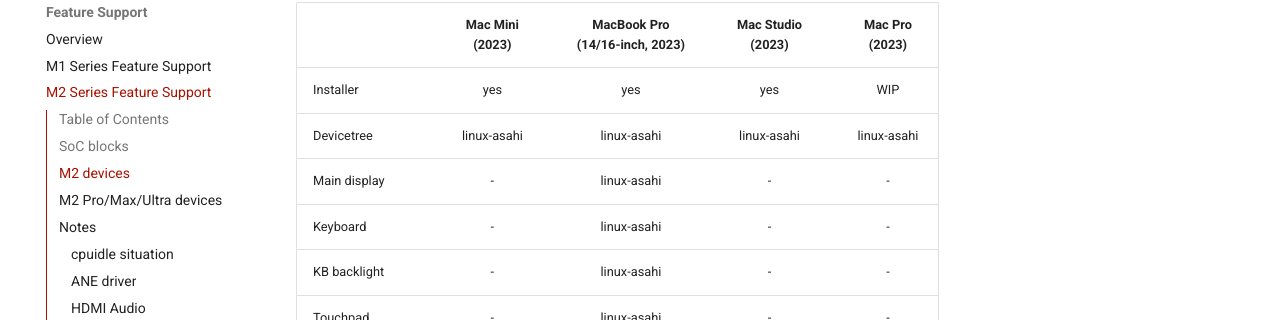
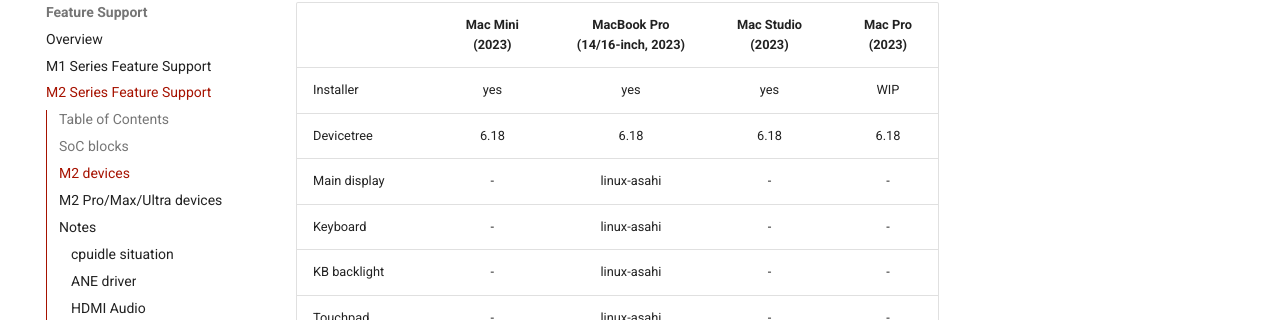
Before and after one commit to AsahiLinux/docs, an MkDocs documentation site: the page built from docs/platform/feature-support/m2.md, in a window 1280 px wide and 900 px high, scrolled down 3393 px. Shown: the part 132-452 px from the top of the window. Built offline with MkDocs 1.6.1 and Material for MkDocs 9.7.7, drawn with Linux system fonts in a browser that asks for light colours; comment, search, counter and statistics services are not loaded.

Commit message:
platform: support: update m2 devicetree inclusions
The devicetrees were all merged for 6.18:
J415:
commit 273be31e5afd ("arm64: dts: apple: Add devicetreee for t8112-j415")

J474s, J475c, J475d:
commit 9da45d978ccb (arm64: dts: apple: Add J474s, J475c and J475d device trees)

J414s, J414cm J416s, J416c:
commit 44a952585b4b ("arm64: dts: apple: Add J414 and J416 Macbook Pro device trees")

J180d:
commit 637f7d2c731f ("arm64: dts: apple: Add J180d (Mac Pro, M2 Ultra, 2023) device tree")

Signed-off-by: Axel Flordal <axel@flordal.net>

```diff
--- a/docs/platform/feature-support/m2.md
+++ b/docs/platform/feature-support/m2.md
@@ -63,7 +63,7 @@
 |                    | MacBook Air<br>(13-inch, 2022) | MacBook Air<br>(15-inch, 2023) | MacBook Pro<br>(13-inch, 2022) | Mac Mini<br>(2023) |
 |--------------------|:------------------------------:|:------------------------------:|:------------------------------:|:------------------:|
 | Installer          | yes                            | yes                            | yes                            | yes                |
-| Devicetree         | 6.4                            | linux-asahi                    | 6.4                            | 6.4                |
+| Devicetree         | 6.4                            | 6.18                           | 6.4                            | 6.4                |
 | Main display       | linux-asahi                    | linux-asahi                    | linux-asahi                    | -                  |
 | Keyboard           | linux-asahi                    | linux-asahi                    | linux-asahi                    | -                  |
 | KB backlight       | 6.4                            | 6.4                            | 6.4                            | -                  |
@@ -88,7 +88,7 @@
 |                    | Mac Mini<br>(2023) | MacBook Pro<br>(14/16-inch, 2023) | Mac Studio<br>(2023) | Mac Pro<br>(2023)    |
 |--------------------|:------------------:|:---------------------------------:|:--------------------:|:--------------------:|
 | Installer          | yes                | yes                               | yes                  | WIP                  |
-| Devicetree         | linux-asahi        | linux-asahi                       | linux-asahi          | linux-asahi          |
+| Devicetree         | 6.18               | 6.18                              | 6.18                 | 6.18                 |
 | Main display       | -                  | linux-asahi                       | -                    | -                    |
 | Keyboard           | -                  | linux-asahi                       | -                    | -                    |
 | KB backlight       | -                  | linux-asahi                       | -                    | -                    |
```
